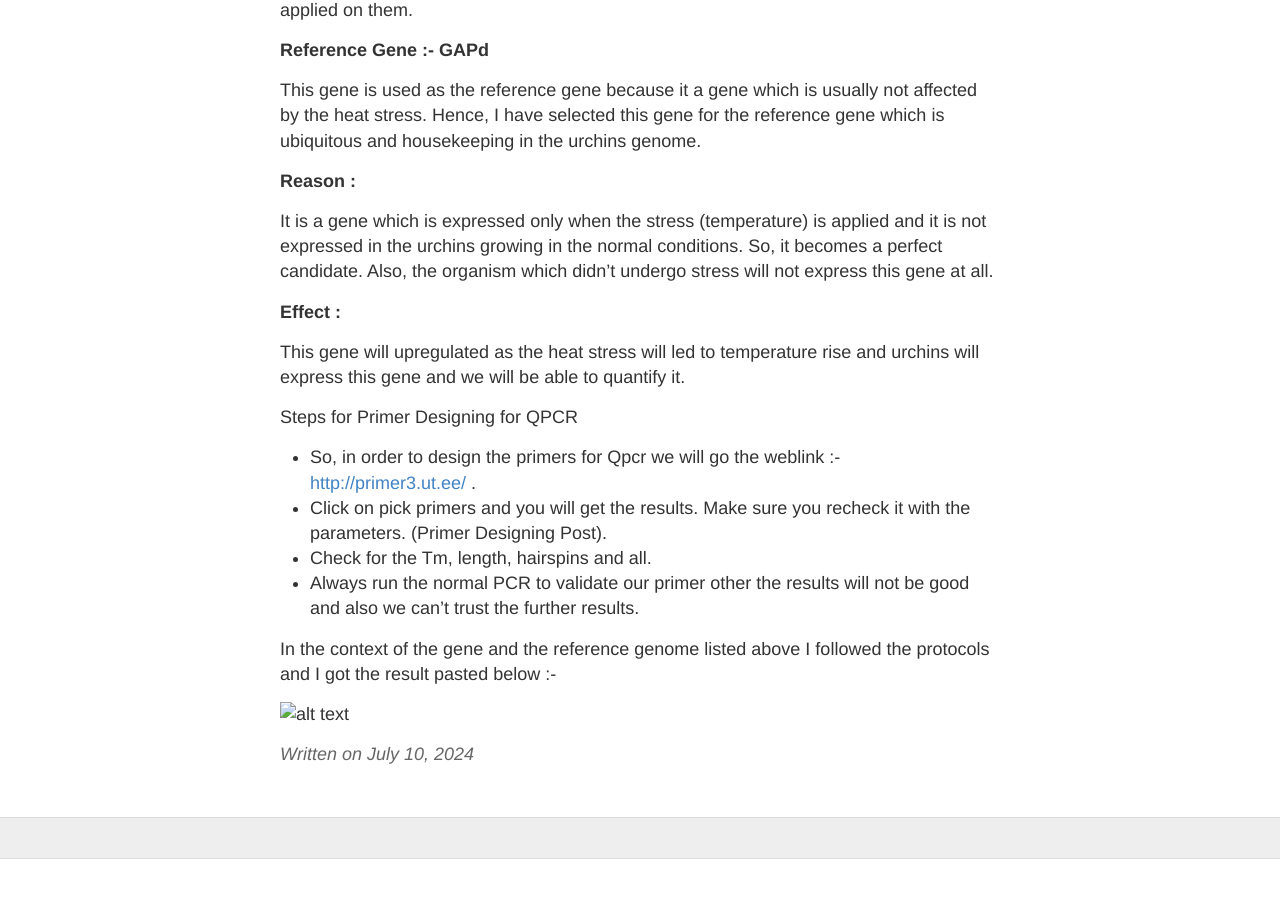
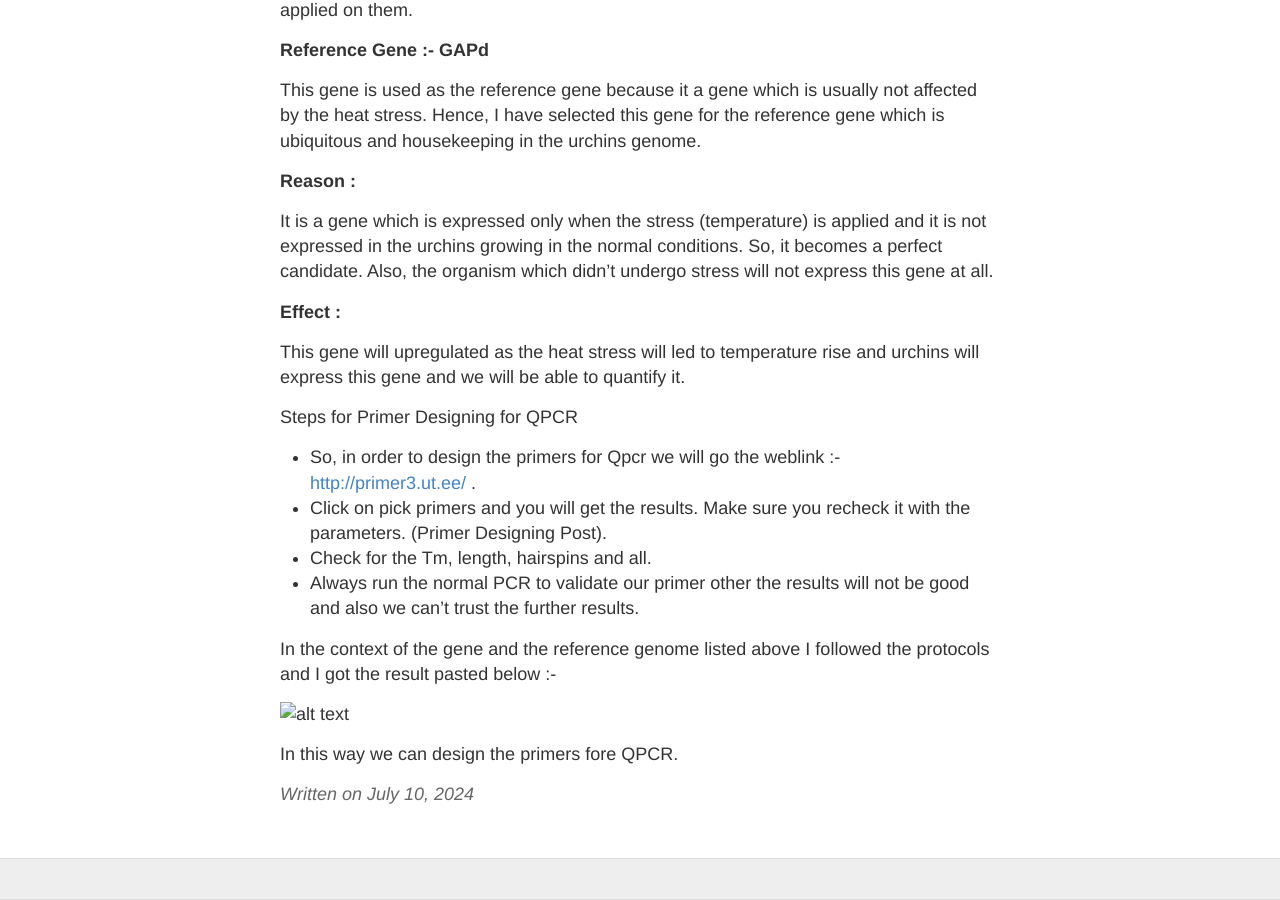
Before and after one commit to prakashaman717/Prakashaman_Notebook, a Jekyll site: the page built from _posts/2024-07-10-QPCR ASSIGNMENT.md, in a window 1280 px wide and 900 px high, scrolled down 703 px. Built offline with Jekyll 4.4.1, drawn with Linux system fonts in a browser that asks for light colours; our own code applies the rules of GitHub Pages for plain Markdown files; before the commit the page ends 1562 px from its top, so only the background shows below that.

Commit message:
Update 2024-07-10-QPCR ASSIGNMENT.md

```diff
--- a/_posts/2024-07-10-QPCR ASSIGNMENT.md
+++ b/_posts/2024-07-10-QPCR ASSIGNMENT.md
@@ -27,3 +27,5 @@ Steps for Primer Designing for QPCR
 In the context of the gene and the reference genome listed above I followed the protocols and I got the result pasted below :-
 
 ![alt text](qpcr.png)
+
+In this way we can design the primers fore QPCR.
```
